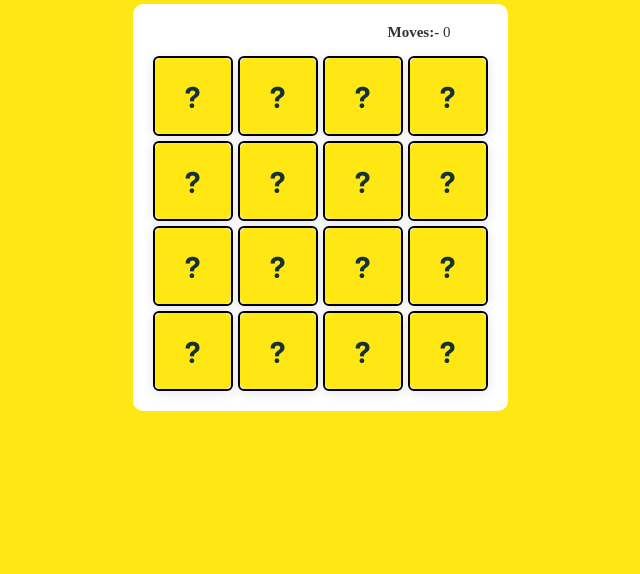
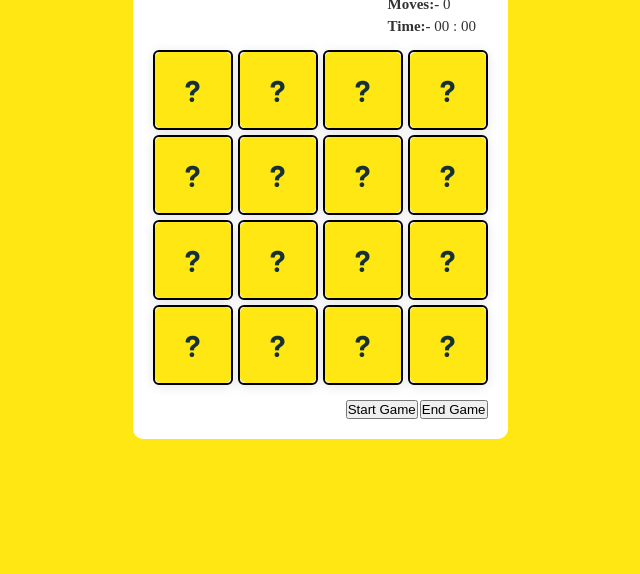
Before and after one commit to khansawidhani/GamingFunWithJS, a plain HTML site: page memoryGame/index.html in a window 1280 px wide. Shown: the part 226-800 px from the top of the page, without its empty margins (320-960 px from the left). Drawn offline with Linux system fonts and the light colour scheme.

Commit message:
Timer Added

```diff
--- a/memoryGame/index.html
+++ b/memoryGame/index.html
@@ -16,15 +16,22 @@
         <div class="game-wrapper">
             <div class="game-statistics">
                 <p>Moves:- <span id="moves">15</span></p>
-                <!-- <p id="timeSpan">Time:-
-                    <span id="mins">00:</span>
+                <p id="timeSpan">Time:-
+                    <span id="mins">00</span>
+                    <span>:</span>
                     <span id="seconds">00</span>
-                </p> -->
+                </p>
 
             </div>
             <div class="inner-wrapper">
 
             </div>
+            <div class="buttons">
+                <button id="startGame">Start Game</button>
+                <button id="endGame">End Game</button>
+
+            </div>
+
         </div>
     </div>
     <script src="index.js"></script>
```
